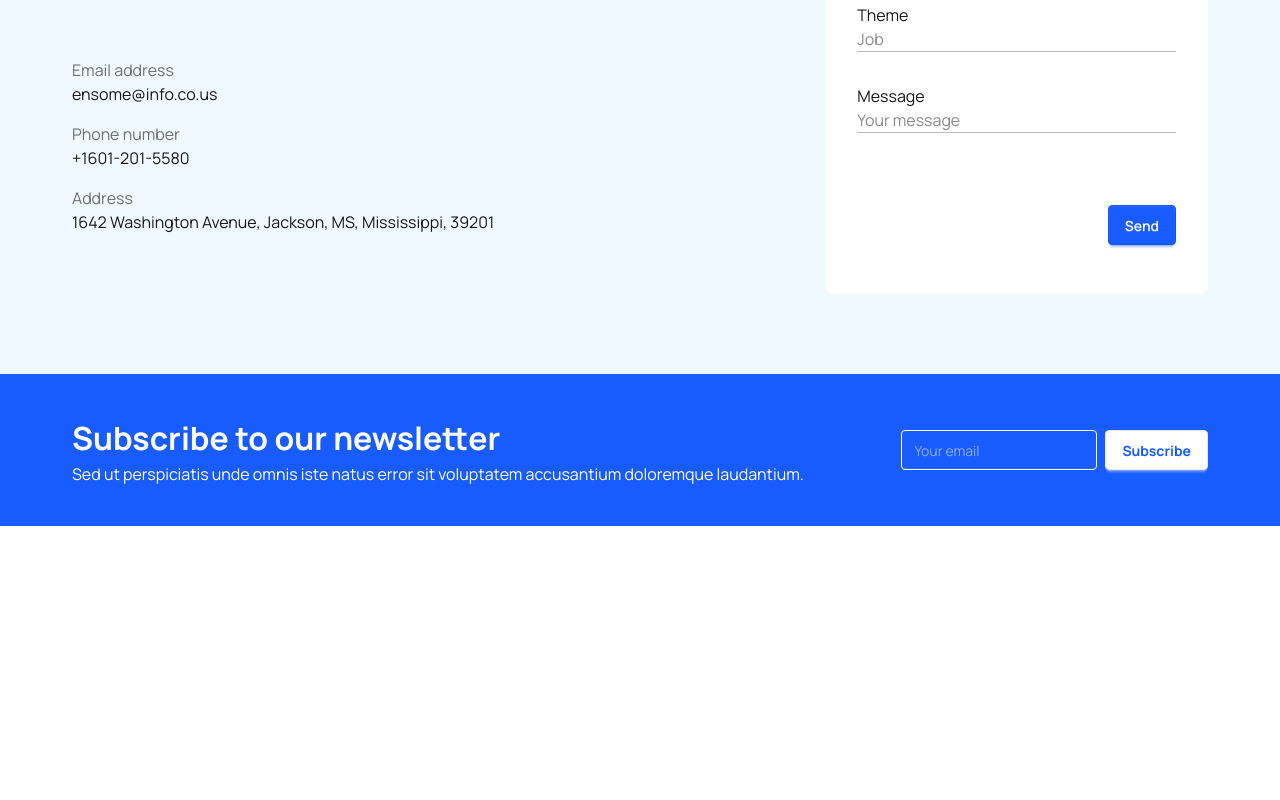
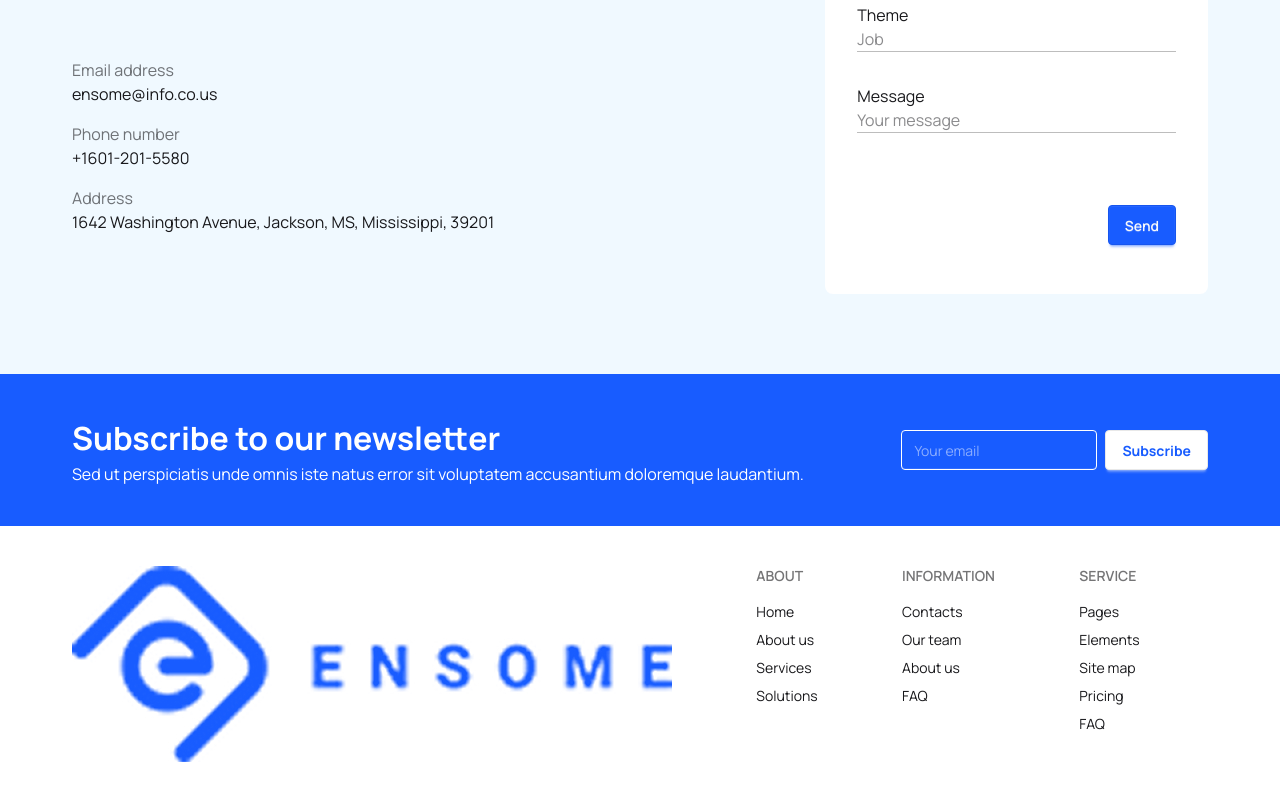
Before and after one commit to PatatoBit/codekit-web, a SvelteKit app: page / in a window 1280 px wide. Shown: the part 4486-5286 px from the top of the page. Before the commit the page ends 5012 px from the top, so only its background shows below. Built offline with nearby package versions, Linux system fonts and the light colour scheme.

Commit message:
basic footer links

```diff
--- /dev/null
+++ b/src/components/Footer.svelte
@@ -0,0 +1,27 @@
+<footer class="footer sm:footer-horizontal text-base-content p-10 wrapper">
+	<aside>
+		<img src="/logo_blue.jpg" alt="Ensome logo" class="fill-current" />
+	</aside>
+	<nav>
+		<h6 class="footer-title">About</h6>
+		<a class="link link-hover">Home</a>
+		<a class="link link-hover">About us</a>
+		<a class="link link-hover">Services</a>
+		<a class="link link-hover">Solutions</a>
+	</nav>
+	<nav>
+		<h6 class="footer-title">Information</h6>
+		<a class="link link-hover">Contacts</a>
+		<a class="link link-hover">Our team</a>
+		<a class="link link-hover">About us</a>
+		<a class="link link-hover">FAQ</a>
+	</nav>
+	<nav>
+		<h6 class="footer-title">Service</h6>
+		<a class="link link-hover">Pages</a>
+		<a class="link link-hover">Elements</a>
+		<a class="link link-hover">Site map</a>
+		<a class="link link-hover">Pricing</a>
+		<a class="link link-hover">FAQ</a>
+	</nav>
+</footer>
--- a/src/routes/+page.svelte
+++ b/src/routes/+page.svelte
@@ -6,7 +6,8 @@
 	import Trusted from '../components/Views/Trusted.svelte';
 	import Stats from '../components/Views/Stats.svelte';
 	import Contact from '../components/Views/Contact.svelte';
-	import Newsletter from '../components/Views/Newsletter.svelte';
+	import Newsletter from '../components/Newsletter.svelte';
+	import Footer from '../components/Footer.svelte';
 </script>
 
 <Hero />
@@ -17,3 +18,4 @@
 <Stats />
 <Contact />
 <Newsletter />
+<Footer />
```
Also changed, not shown: src/components/Newsletter.svelte (renamed from src/components/Views/Newsletter.svelte), static/logo_blue.jpg (added).
